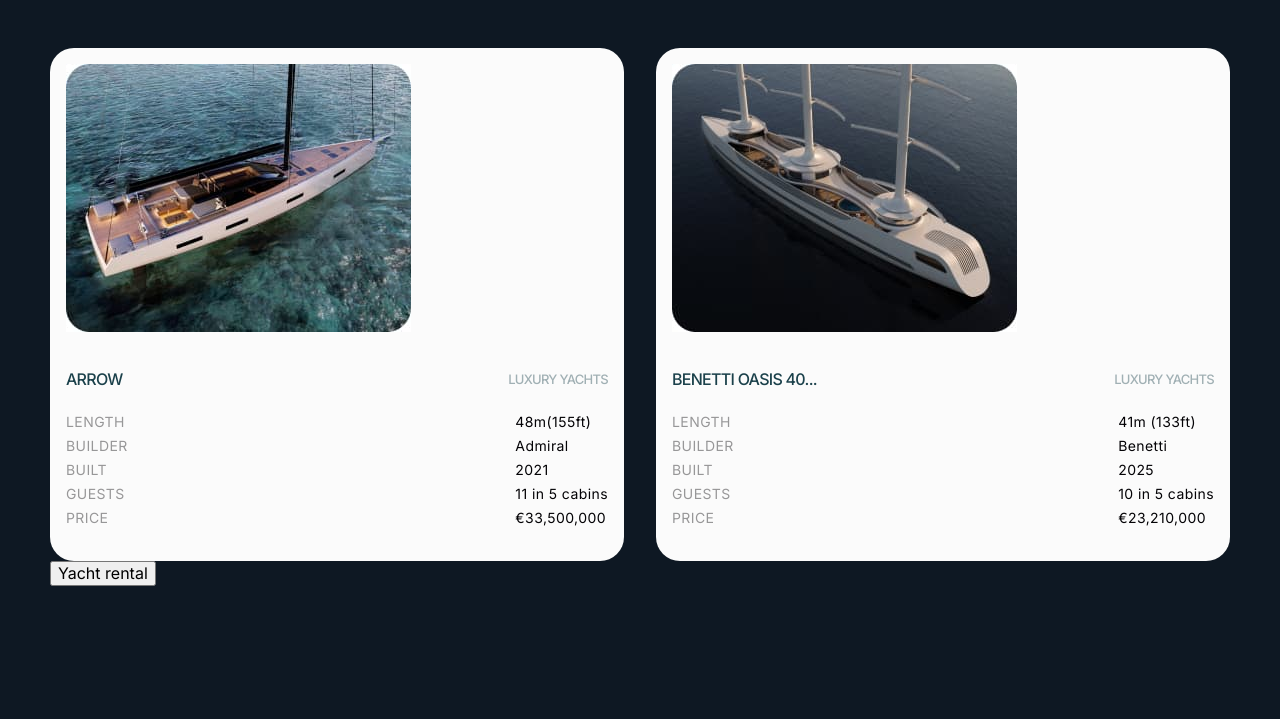
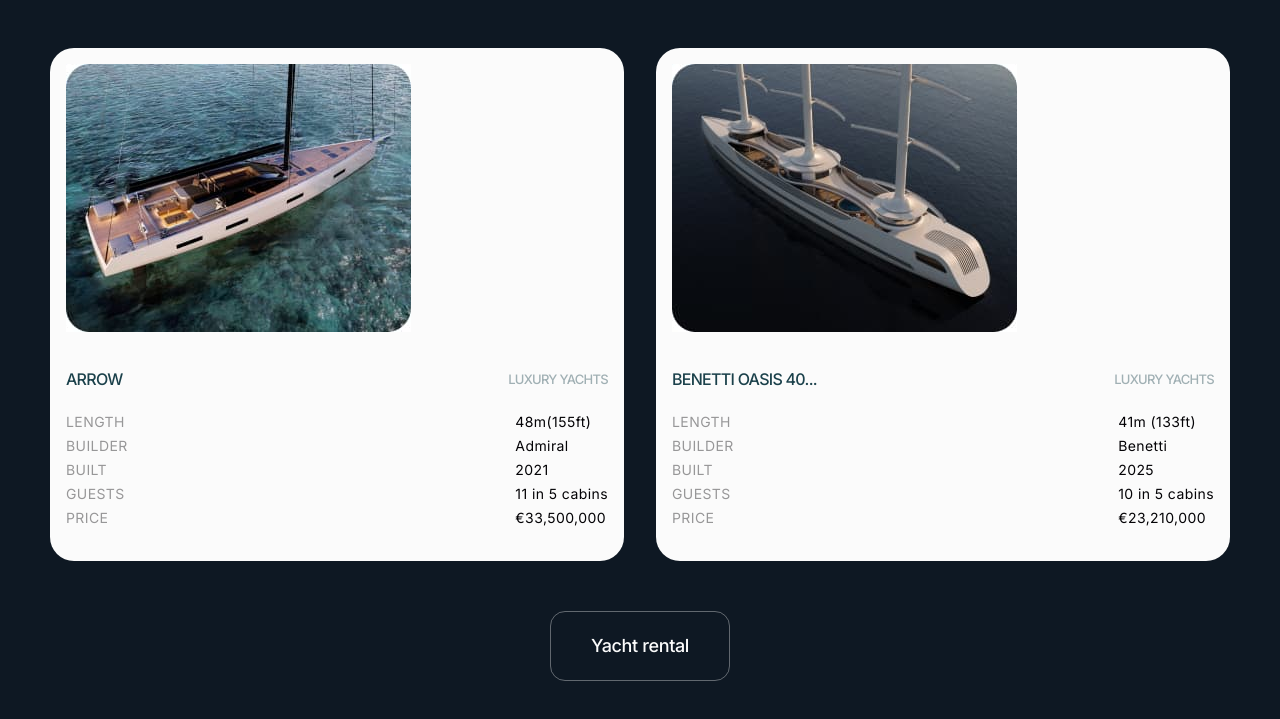
Before and after one commit to JohnRealy/project-Team4rever, a website built with Vite: page src/partials/our-yachts.html in a window 1280 px wide. Shown: the part 273-992 px from the top of the page. Built offline with nearby package versions, Linux system fonts and the light colour scheme.

Commit message:
Update our-yachts.css

```diff
--- a/src/css/our-yachts.css
+++ b/src/css/our-yachts.css
@@ -300,6 +300,24 @@
     letter-spacing: 0.03em;
  }
 
+ .our-yachts-rental-btn {
+   border-radius: 15px;
+   border: 1px solid rgba(251, 251, 251, 0.35);
+   display: block;
+   padding: 16px 40px;
+   background-color: transparent;
+   color: #FBFBFB;
+    font-family: Inter;
+    font-size: 18px;
+    font-style: normal;
+    font-weight: 500;
+    line-height: 2;
+    letter-spacing: -0.02em;
+    margin-top: 50px;
+    margin-right: auto;
+    margin-left: auto;
+ }
+
 }
 
 
```
